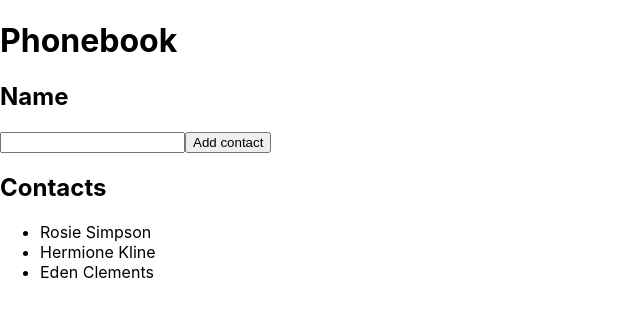
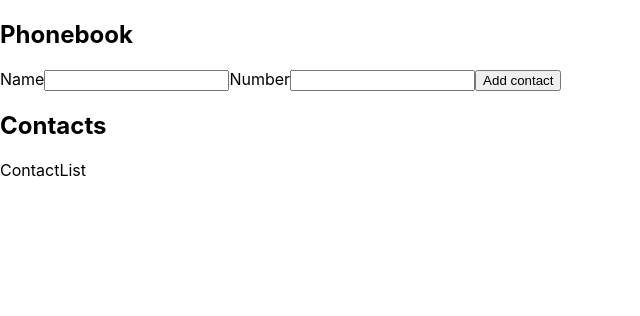
Before and after one commit to marlenaduleba/goit-react-hw-02-phonebook, a React (Create React App) app: page / in a window 1280 px wide. Shown: the top 316 px of the page, without its empty margins (0-640 px from the left). Built offline with nearby package versions, Linux system fonts and the light colour scheme.

Commit message:
first components added

```diff
--- a/src/components/App.jsx
+++ b/src/components/App.jsx
@@ -1,32 +1,24 @@
 import { Component } from 'react';
+import Section from './Section/Section';
+import ContactForm from './ContactForm/ContactForm';
+import ContactList from './ContactList/ContactList';
 
 export default class App extends Component {
   state = {
     contacts: [],
-    filter: '',
+    name: '',
   };
 
   render() {
     return (
-      <div>
-        <h1>Phonebook</h1>
-        <form action="">
-          <h2>Name</h2>
-          <input
-            type="text"
-            name="name"
-            pattern="^[a-zA-Zа-яА-Я]+(([' -][a-zA-Zа-яА-Я ])?[a-zA-Zа-яА-Я]*)*$"
-            title="Name may contain only letters, apostrophe, dash and spaces. For example Adrian, Jacob Mercer, Charles de Batz de Castelmore d'Artagnan"
-            required
-          />
-          <button>Add contact</button>
-        </form>
-        <h2>Contacts</h2>
-        <ul>
-          <li>Rosie Simpson</li>
-          <li>Hermione Kline</li>
-          <li>Eden Clements</li>
-        </ul>
+      <div >
+        <Section title="Phonebook">
+          <ContactForm />
+        </Section>
+
+        <Section title="Contacts">
+          <ContactList />
+        </Section>
       </div>
     );
   }
--- a/src/components/ContactForm/ContactForm.jsx
+++ b/src/components/ContactForm/ContactForm.jsx
@@ -0,0 +1,33 @@
+import React, { Component } from 'react';
+
+export default class ContactForm extends Component {
+  render() {
+    return (
+      <form action="" >
+        <label >
+          Name
+          <input
+            type="text"
+            name="name"
+            pattern="^[a-zA-Zа-яА-Я]+(([' -][a-zA-Zа-яА-Я ])?[a-zA-Zа-яА-Я]*)*$"
+            title="Name may contain only letters, apostrophe, dash and spaces. For example Adrian, Jacob Mercer, Charles de Batz de Castelmore d'Artagnan"
+            required
+          />
+        </label>
+
+        <label>
+          Number
+          <input
+            type="tel"
+            name="number"
+            pattern="\+?\d{1,4}?[-.\s]?\(?\d{1,3}?\)?[-.\s]?\d{1,4}[-.\s]?\d{1,4}[-.\s]?\d{1,9}"
+            title="Phone number must be digits and can contain spaces, dashes, parentheses and can start with +"
+            required
+          />
+        </label>
+
+        <button type="submit">Add contact</button>
+      </form>
+    );
+  }
+}
--- a/src/components/ContactList/ContactList.jsx
+++ b/src/components/ContactList/ContactList.jsx
@@ -0,0 +1,7 @@
+import React, { Component } from 'react';
+
+export default class ContactList extends Component {
+  render() {
+    return <div>ContactList</div>;
+  }
+}
--- /dev/null
+++ b/src/components/Section/Section.jsx
@@ -0,0 +1,17 @@
+import React, { Component } from 'react';
+import PropTypes from 'prop-types';
+
+export default class Section extends Component {
+  render() {
+    return (
+      <div>
+        <h2>{this.props.title}</h2>
+        {this.props.children}
+      </div>
+    );
+  }
+}
+
+Section.propTypes = {
+  title: PropTypes.string.isRequired,
+};
```
